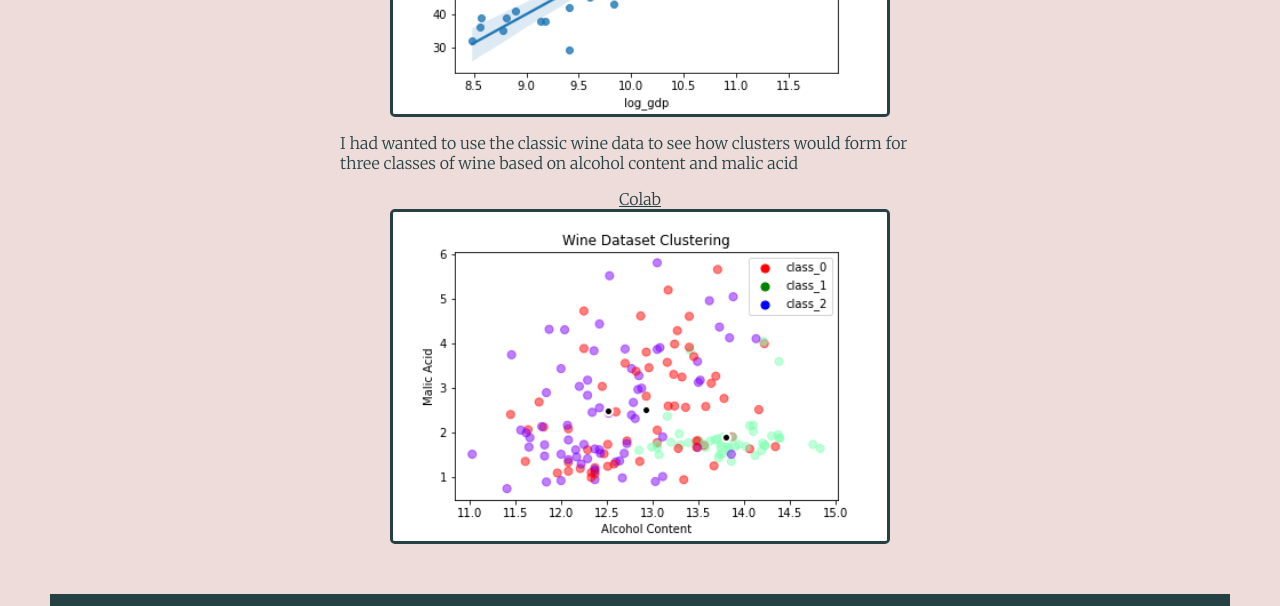
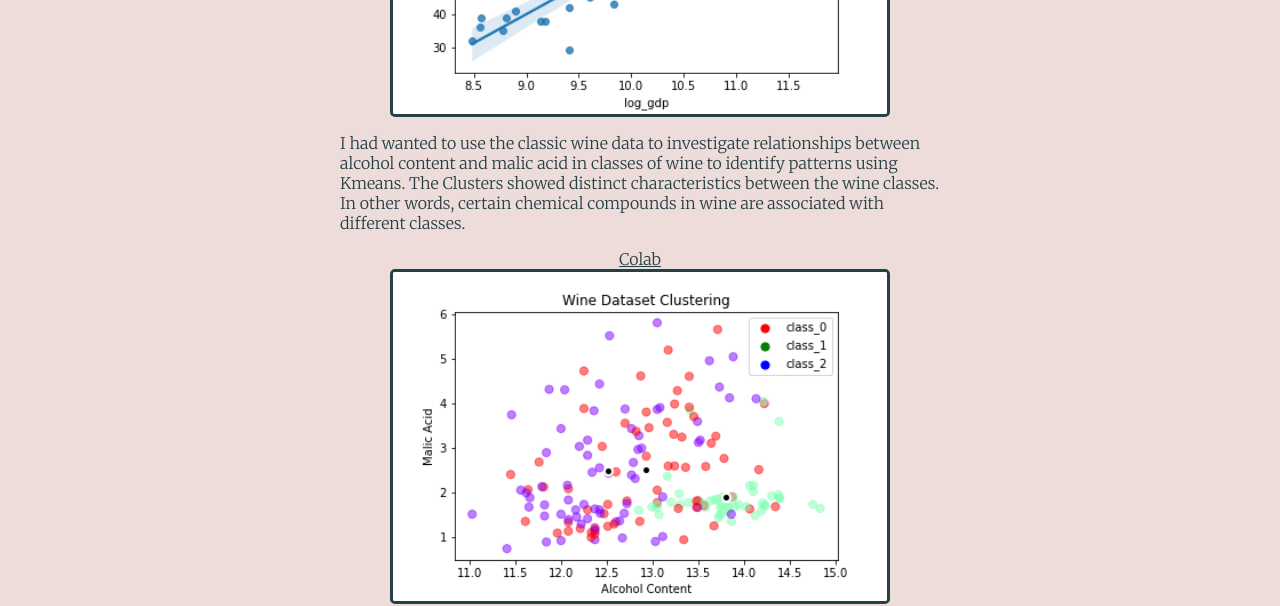
Before and after one commit to MeeloshE/MeeloshE.github.io, a plain HTML site: page portfolio.html in a window 1280 px wide. Shown: the part 3480-4086 px from the top of the page. Drawn offline with nearby package versions, Linux system fonts and the light colour scheme; a script that the page names is missing.

Commit message:
Update portfolio.html

```diff
--- a/portfolio.html
+++ b/portfolio.html
@@ -168,8 +168,10 @@
     <div class="align">
         <img class="ds" src="images/gdpcpiii.png" alt="" height="auto" width="auto">
     </div>
-    <p>I had wanted to use the classic wine data to see how clusters would form for three
-         classes of wine based on alcohol content and malic acid</p>
+    <p>I had wanted to use the classic wine data to investigate relationships between alcohol content and malic acid in classes of wine to
+        identify patterns using Kmeans. The Clusters showed distinct characteristics between the wine classes. In other words, certain chemical compounds
+        in wine are associated with different classes.
+         </p>
          <a class="align" href="https://colab.research.google.com/drive/1SokNY1GA97ysGV8zkHaObNIOQ023ZYjt#scrollTo=Jr7Im14ZrKv1"
          target="_blank">Colab </a>
 
```
